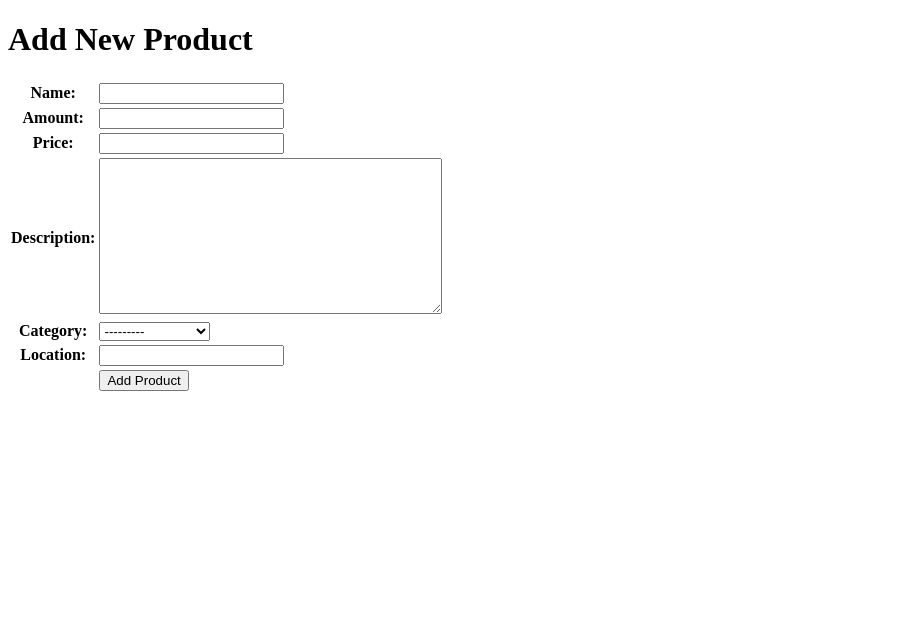
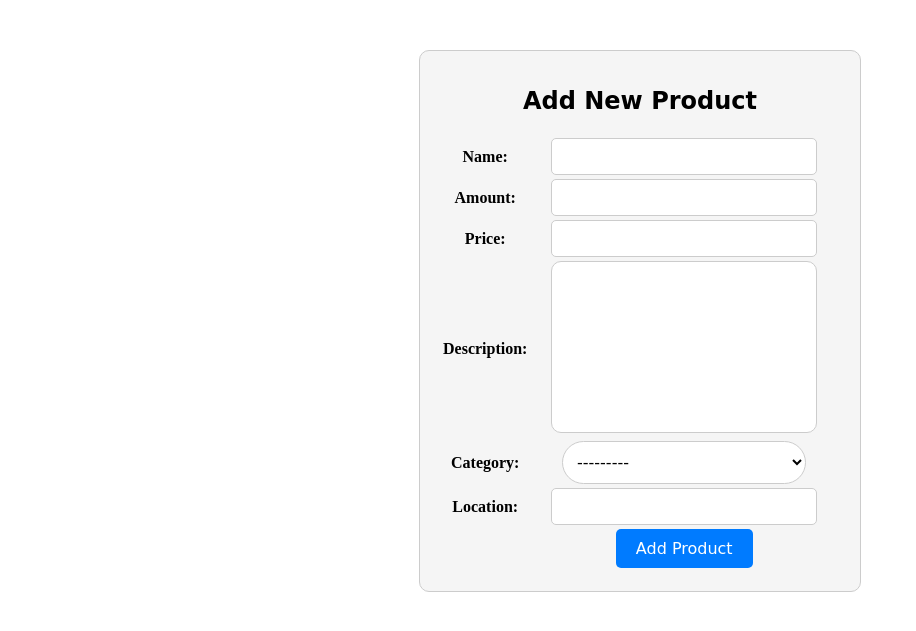
Before and after one commit to andikaprmdyaa/stockit, a Django app: page /create-product/ in a window 1280 px wide. Shown: the top 631 px of the page, without its empty margins (0-916 px from the left). Run offline with Django 4.2, Linux system fonts and the light colour scheme.

Commit message:
Assignment 4 No revision

```diff
--- a/main/models.py
+++ b/main/models.py
@@ -1,4 +1,5 @@
 from django.db import models
+from django.contrib.auth.models import User
 
 class Product(models.Model):
     FASHION = 'Fashion'
@@ -10,7 +11,7 @@ class Product(models.Model):
         (ELECTRONIC, 'Electronic'),
         (HEALTH_PRODUCT, 'Health Product'),
     ]
-
+    user = models.ForeignKey(User, on_delete=models.CASCADE, null=True)
     name = models.CharField(max_length=255)
     date_added = models.DateField(auto_now_add=True)
     amount = models.IntegerField()
--- a/main/templates/create_product.html
+++ b/main/templates/create_product.html
@@ -1,6 +1,7 @@
 {% extends 'base.html' %}
 
 {% block content %}
+<div class="add-product-form">
     <h1>Add New Product</h1>
 
     <form method="POST">
@@ -10,10 +11,88 @@
             <tr>
                 <td></td>
                 <td>
-                <input type="submit" value="Add Product"/>
+                    <input type="submit" value="Add Product" class="btn-add-product" />
                 </td>
             </tr>
         </table>
     </form>
+</div>
+
+<style>
+    .add-product-form {
+        text-align: center;
+        margin: 50px auto;
+        max-width: 400px;
+        padding: 20px;
+        border: 1px solid #ccc;
+        border-radius: 10px;
+        background-color: #f5f5f5;
+    }
+
+    .add-product-form h1 {
+        font-family: "Your Nice Font", cursive; /* Replace with your preferred font */
+        font-size: 24px;
+        margin-bottom: 20px;
+    }
+
+    .add-product-form table {
+        width: 100%;
+    }
+
+    .add-product-form table tr {
+        margin-bottom: 10px;
+    }
+
+    .add-product-form input[type="text"],
+    .add-product-form input[type="number"] {
+        width: 80%;
+        padding: 10px;
+        border: 1px solid #ccc;
+        border-radius: 5px;
+    }
+
+    /* Style the description input specifically */
+    .add-product-form textarea[name="description"] {
+        width: 80%;
+        padding: 10px;
+        border: 1px solid #ccc;
+        border-radius: 10px; /* Rounded edges for the description field */
+        resize: none; /* Prevent textarea resizing */
+    }
+
+    /* Style the category select */
+    .add-product-form select[name="category"] {
+        width: 80%;
+        padding: 10px;
+        border: 1px solid #ccc;
+        border-radius: 30px; /* Increase the border-radius to make it more rounded */
+        background-color: #fff; /* Set background color */
+        font-family: "Your Nice Font", cursive; /* Replace with your preferred font */
+        font-size: 16px;
+    }
+
+    /* Style form labels with the class "form-label" */
+    .form-label {
+        font-family: "Your Nice Font", cursive; /* Replace with your preferred font */
+        font-size: 16px;
+        font-weight: bold; /* Add font weight for better readability */
+    }
+
+
+    .btn-add-product {
+        background-color: #007bff;
+        color: #fff;
+        padding: 10px 20px;
+        border: none;
+        border-radius: 5px;
+        cursor: pointer;
+        font-family: "Your Nice Font", cursive; /* Replace with your preferred font */
+        font-size: 16px;
+    }
+
+    .btn-add-product:hover {
+        background-color: #0056b3;
+    }
+</style>
 
 {% endblock %}
--- a/main/urls.py
+++ b/main/urls.py
@@ -1,5 +1,6 @@
 from django.urls import path
-from main.views import show_main, create_product, show_xml, show_json, show_xml_by_id, show_json_by_id
+from main.views import show_main, create_product, show_xml, show_json, show_xml_by_id, show_json_by_id, register, login_user, logout_user
+
 app_name = 'main'
 
 urlpatterns = [
@@ -9,4 +10,7 @@ urlpatterns = [
     path('json/', show_json, name='show_json'),
     path('xml/<int:id>/', show_xml_by_id, name='show_xml_by_id'),
     path('json/<int:id>/', show_json_by_id, name='show_json_by_id'),
+    path('register/', register, name='register'),
+    path('login/', login_user, name='login'),
+    path('logout/', logout_user, name='logout'),
 ]
--- a/main/views.py
+++ b/main/views.py
@@ -1,3 +1,6 @@
+import datetime
+from django.http import HttpResponseRedirect
+from django.urls import reverse
 from django.shortcuts import render
 from django.http import HttpResponseRedirect
 from django.http import HttpResponse
@@ -5,14 +8,45 @@ from django.core import serializers
 from django.urls import reverse
 from main.forms import ProductForm
 from main.models import Product
+from django.shortcuts import redirect
+from django.contrib.auth.forms import UserCreationForm
+from django.contrib import messages
+from django.contrib.auth import authenticate, login
+from django.contrib.auth import logout
+from django.contrib.auth.decorators import login_required
+
+
+@login_required(login_url='/login')
 def show_main(request):
-    products = Product.objects.all()
+    products = Product.objects.filter(user=request.user)
+    if request.method == 'POST':
+        if 'increment' in request.POST:
+           product_id = request.POST.get('increment')
+           product = products.get(id=product_id)
+           product.amount += 1
+           product.save()
+           return HttpResponseRedirect(reverse('main:show_main'))
 
+        elif 'decrement' in request.POST:
+           product_id = request.POST.get('decrement')
+           product = products.get(id=product_id)
+           product.amount -= 1
+           product.save()
+           return HttpResponseRedirect(reverse('main:show_main'))
+
+        elif 'delete' in request.POST:
+           product_id = request.POST.get('delete')
+           product = products.get(id=product_id)
+           product.delete()
+           return HttpResponseRedirect(reverse('main:show_main'))
     context = {
         'app_name' : 'STOCKIT' ,
         'name': 'Andika Pramudya Wardana',
+        'user_name': request.user.username,
         'class': 'KKI',
-        'products': products
+        'products': products,
+        'last_login':request.COOKIES['last_login'],
+
     }
 
     return render(request, 'main.html', context)
@@ -21,7 +55,9 @@ def create_product(request):
     form = ProductForm(request.POST or None)
 
     if form.is_valid() and request.method == "POST":
-        form.save()
+        product = form.save(commit=False)
+        product.user = request.user
+        product.save()
         return HttpResponseRedirect(reverse('main:show_main'))
 
     context = {'form': form}
@@ -42,3 +78,37 @@ def show_xml_by_id(request, id):
 def show_json_by_id(request, id):
     data = Product.objects.filter(pk=id)
     return HttpResponse(serializers.serialize("json", data), content_type="application/json")
+
+def register(request):
+    form = UserCreationForm()
+
+    if request.method == "POST":
+        form = UserCreationForm(request.POST)
+        if form.is_valid():
+            form.save()
+            messages.success(request, 'Your account has been successfully created!')
+            return redirect('main:login')
+    context = {'form':form}
+    return render(request, 'register.html', context)
+
+def login_user(request):
+    if request.method == 'POST':
+        username = request.POST.get('username')
+        password = request.POST.get('password')
+        user = authenticate(request, username=username, password=password)
+        if user is not None:
+            login(request, user)
+            response = HttpResponseRedirect(reverse("main:show_main"))
+            response.set_cookie('last_login', str(datetime.datetime.now()))
+            return response
+
+        else:
+            messages.info(request, 'Sorry, incorrect username or password. Please try again.')
+    context = {}
+    return render(request, 'login.html', context)
+
+def logout_user(request):
+    logout(request)
+    response = HttpResponseRedirect(reverse('main:login'))
+    response.delete_cookie('last_login')
+    return response
```
Also changed, not shown: main/templates/login.html (added, +81 -0 lines), main/templates/main.html (+33 -12 lines), main/templates/register.html (added, +34 -0 lines), README.md, main/migrations/0003_product_user.py (added). Lines whose indentation alone changed are shown as unchanged.
